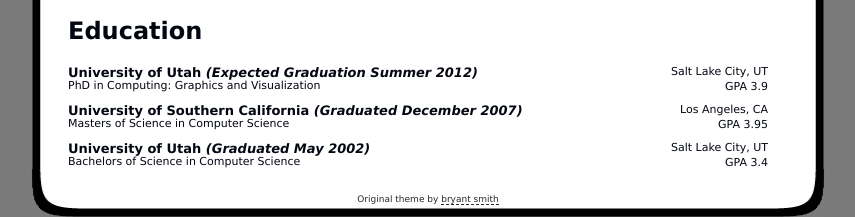
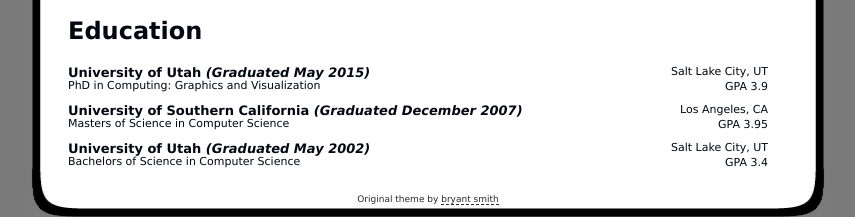
Before and after one commit to loosche/loosche.github.io, a plain HTML site: page resume/resume.html in a window 1280 px wide. Shown: the part 3231-3448 px from the top of the page, without its empty margins (212-1067 px from the left). Drawn offline with Linux system fonts and the light colour scheme; files whose address does not match are found by name.

Commit message:
Updating PhD graduation date.

```diff
--- a/resume/resume.html
+++ b/resume/resume.html
@@ -368,7 +368,7 @@ Released   : 20081230
 		<div class="sectionTitle">Education</div>
 
 		<div class="degree">
-			<span class="institution">University of Utah <i>(Expected Graduation Summer 2012)</i></span>
+			<span class="institution">University of Utah <i>(Graduated May 2015)</i></span>
 			<span class="location">Salt Lake City, UT</span>
 			<span class="title">PhD in Computing: Graphics and Visualization</span>
 			<span class="gpa">GPA 3.9</span>
```
